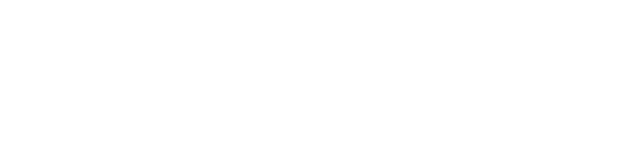
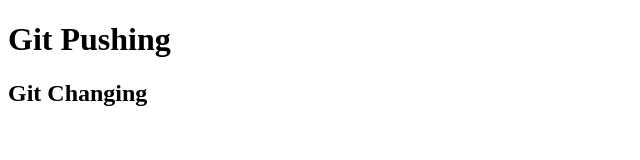
Before and after one commit to AlbiGG12/my-second-repo2, a plain HTML site: page index.html in a window 1280 px wide. Shown: the whole page, without its empty margins (0-640 px from the left). Drawn offline with Linux system fonts and the light colour scheme.

Commit message:
Commited

```diff
--- a/index.html
+++ b/index.html
@@ -7,6 +7,7 @@
     <title>My Second Repo</title>
 </head>
 <body>
-
+    <h1>Git Pushing</h1>
+    <h2>Git Changing</h2>
 </body>
 </html>
```
